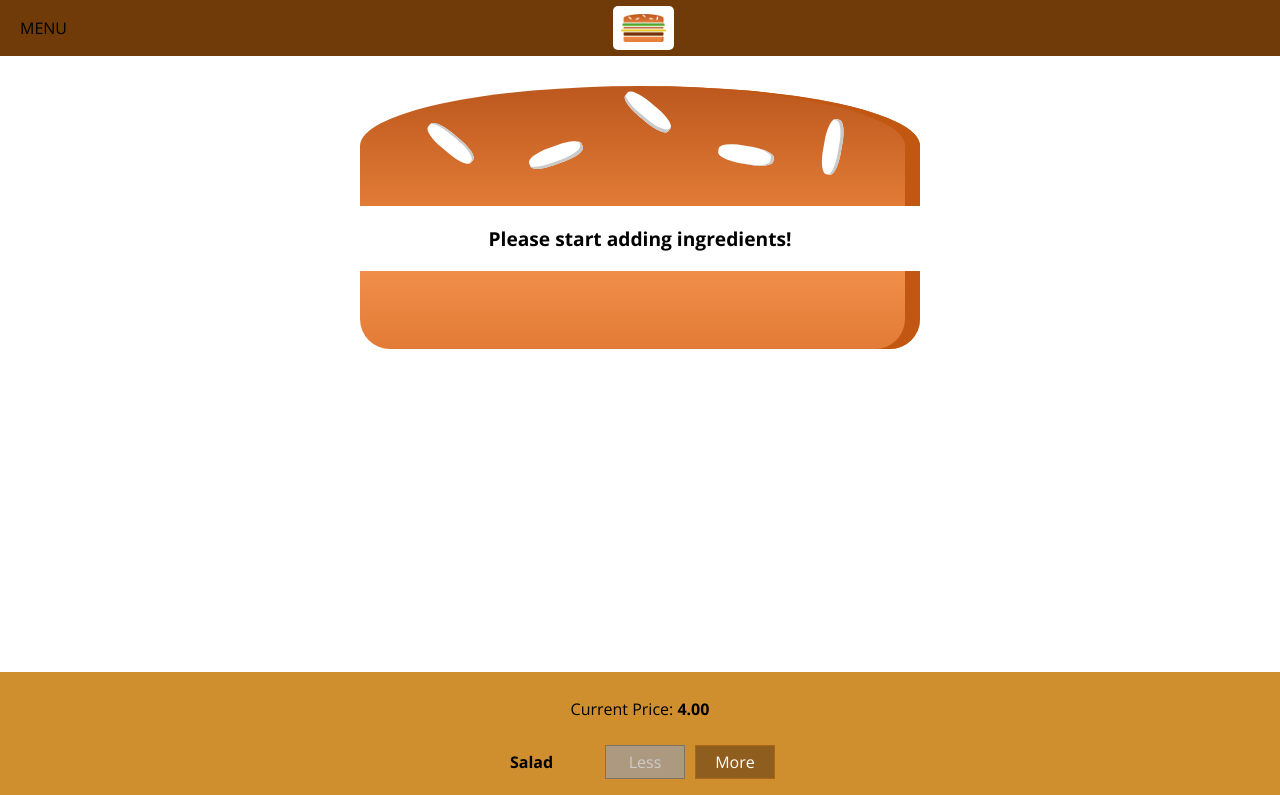
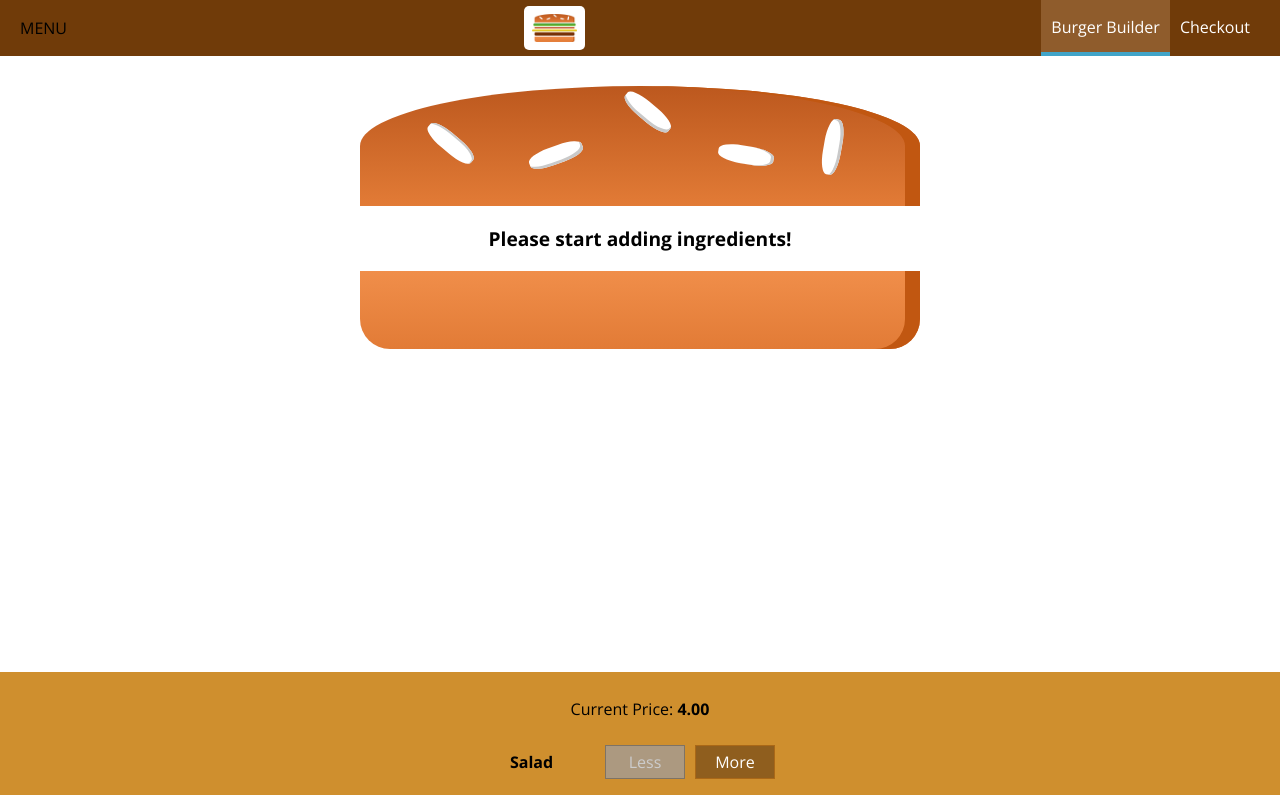
Before and after one commit to hugodessomme/burger-reactjs, a React (Create React App) app: page / in a window 1280 px wide. Shown: the top 795 px of the page. Built offline with nearby package versions, Linux system fonts and the light colour scheme.

Commit message:
Add NavigationItems component

```diff
--- /dev/null
+++ b/src/components/Navigation/NavigationItems/NavigationItem/NavigationItem.js
@@ -0,0 +1,13 @@
+import React from 'react';
+
+import classes from './NavigationItem.module.css';
+
+const navigationItem = props => (
+  <li className={classes.NavigationItem}>
+    <a href={props.link} className={props.active ? classes.active : null}>
+      {props.children}
+    </a>
+  </li>
+);
+
+export default navigationItem;
--- /dev/null
+++ b/src/components/Navigation/NavigationItems/NavigationItem/NavigationItem.module.css
@@ -0,0 +1,25 @@
+.NavigationItem {
+  display: flex;
+  align-items: center;
+  height: 100%;
+  margin: 0;
+  box-sizing: border-box;
+}
+
+.NavigationItem a {
+  display: block;
+  box-sizing: border-box;
+  height: 100%;
+  padding: 16px 10px;
+  border-bottom: 4px solid transparent;
+  color: white;
+  text-decoration: none;
+}
+
+.NavigationItem a:hover,
+.NavigationItem a:active,
+.NavigationItem a.active {
+  background-color: #8f5c2c;
+  border-bottom-color: #40a4c8;
+  color: white;
+}
--- /dev/null
+++ b/src/components/Navigation/NavigationItems/NavigationItems.js
@@ -0,0 +1,15 @@
+import React from 'react';
+import NavigationItem from './NavigationItem/NavigationItem';
+
+import classes from './NavigationItems.module.css';
+
+const navigationItems = () => (
+  <ul className={classes.NavigationItems}>
+    <NavigationItem link="/" active>
+      Burger Builder
+    </NavigationItem>
+    <NavigationItem link="/">Checkout</NavigationItem>
+  </ul>
+);
+
+export default navigationItems;
--- /dev/null
+++ b/src/components/Navigation/NavigationItems/NavigationItems.module.css
@@ -0,0 +1,8 @@
+.NavigationItems {
+  display: flex;
+  align-items: center;
+  height: 100%;
+  margin: 0;
+  padding: 0;
+  list-style: none;
+}
--- a/src/components/Navigation/Toolbar/Toolbar.js
+++ b/src/components/Navigation/Toolbar/Toolbar.js
@@ -1,6 +1,7 @@
 import React from 'react';
+import NavigationItems from '../NavigationItems/NavigationItems';
+
 import Logo from '../../Logo/Logo';
-
 import classes from './Toolbar.module.css';
 
 const toolbar = props => (
@@ -8,7 +9,7 @@
     <div>MENU</div>
     <Logo />
     <nav>
-      <ul />
+      <NavigationItems />
     </nav>
   </header>
 );
```
